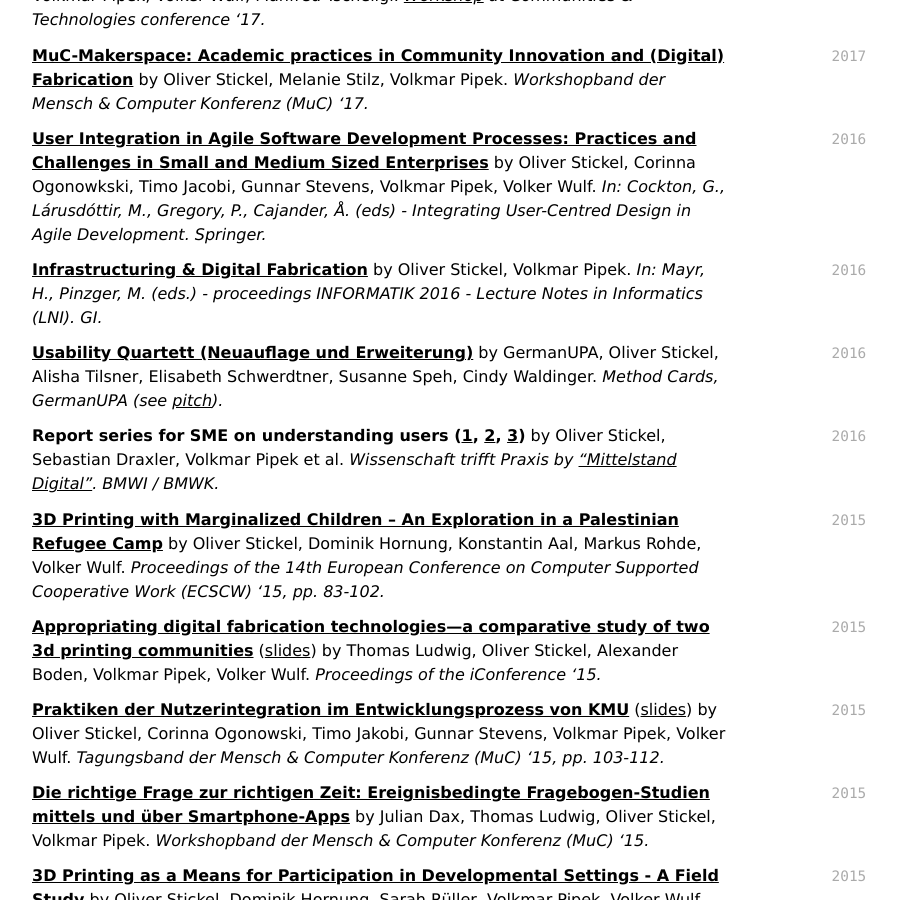
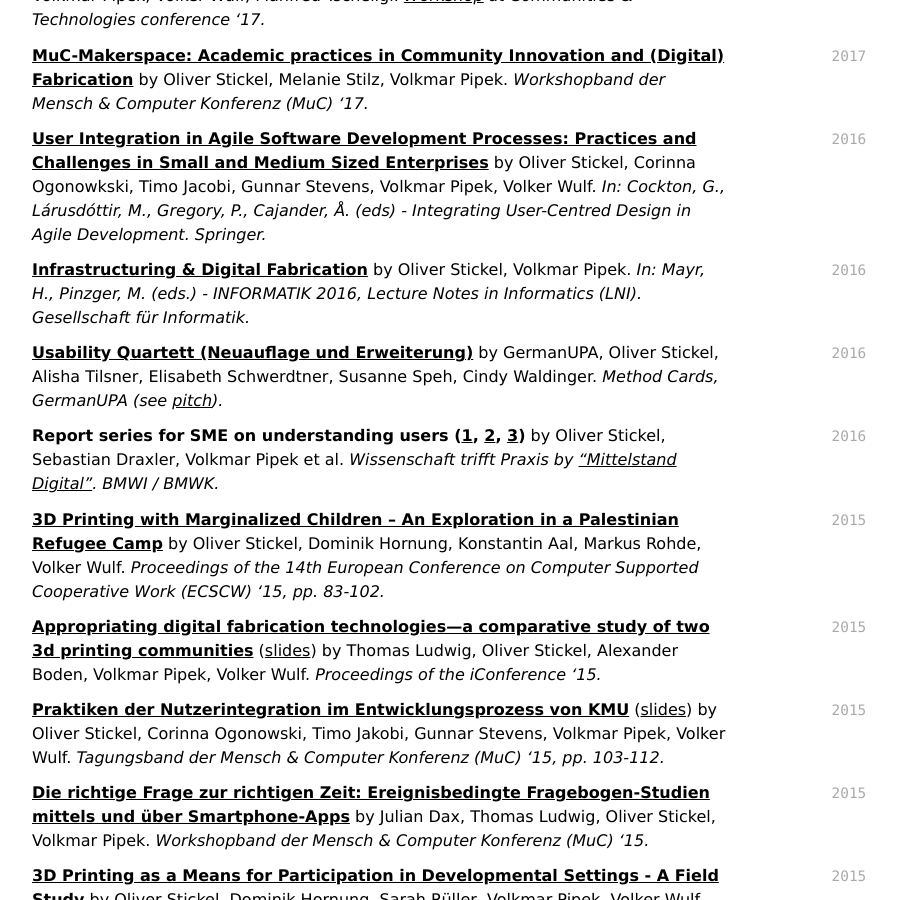
Before and after one commit to oliverstickel/oliverstickel.github.io, a Jekyll site: the page built from index.md, in a window 1280 px wide and 900 px high, scrolled down 5269 px. Shown: the whole window, without its empty margins (300-1197 px from the left). Built offline with Jekyll 4.4.1, drawn with Linux system fonts in a browser that asks for light colours; nearby versions of some CDN libraries; a style sheet for code colours, icons or effects is not loaded.

Commit message:
Update index.md

```diff
--- a/index.md
+++ b/index.md
@@ -176,7 +176,7 @@ I enjoy camping, water, (working on) motorbikes, cooking and books.
 [**User Integration in Agile Software Development Processes: Practices and Challenges in Small and Medium Sized Enterprises**](files/10.1007-978-3-319-32165-3_2.pdf) by Oliver Stickel, Corinna Ogonowkski, Timo Jacobi, Gunnar Stevens, Volkmar Pipek, Volker Wulf. *In: Cockton, G., Lárusdóttir, M., Gregory, P., Cajander, Å. (eds) - Integrating User-Centred Design in Agile Development. Springer.*
 
 `2016`
-[**Infrastructuring & Digital Fabrication**](https://subs.emis.de/LNI/Proceedings/Proceedings259.html) by Oliver Stickel, Volkmar Pipek. *In: Mayr, H., Pinzger, M. (eds.) - proceedings INFORMATIK 2016 - Lecture Notes in Informatics (LNI). GI.*
+[**Infrastructuring & Digital Fabrication**](https://subs.emis.de/LNI/Proceedings/Proceedings259.html) by Oliver Stickel, Volkmar Pipek. *In: Mayr, H., Pinzger, M. (eds.) - INFORMATIK 2016, Lecture Notes in Informatics (LNI). Gesellschaft für Informatik.*
 
 `2016`
 [**Usability Quartett (Neuauflage und Erweiterung)**](https://germanupa.de/berufsverband-german-upa/aktuelles/usability-quartett-neuer-auflage) by GermanUPA, Oliver Stickel, Alisha Tilsner, Elisabeth Schwerdtner, Susanne Speh, Cindy Waldinger. *Method Cards, GermanUPA (see [pitch](files/usability-quartett-pitch.pdf)).*
```
